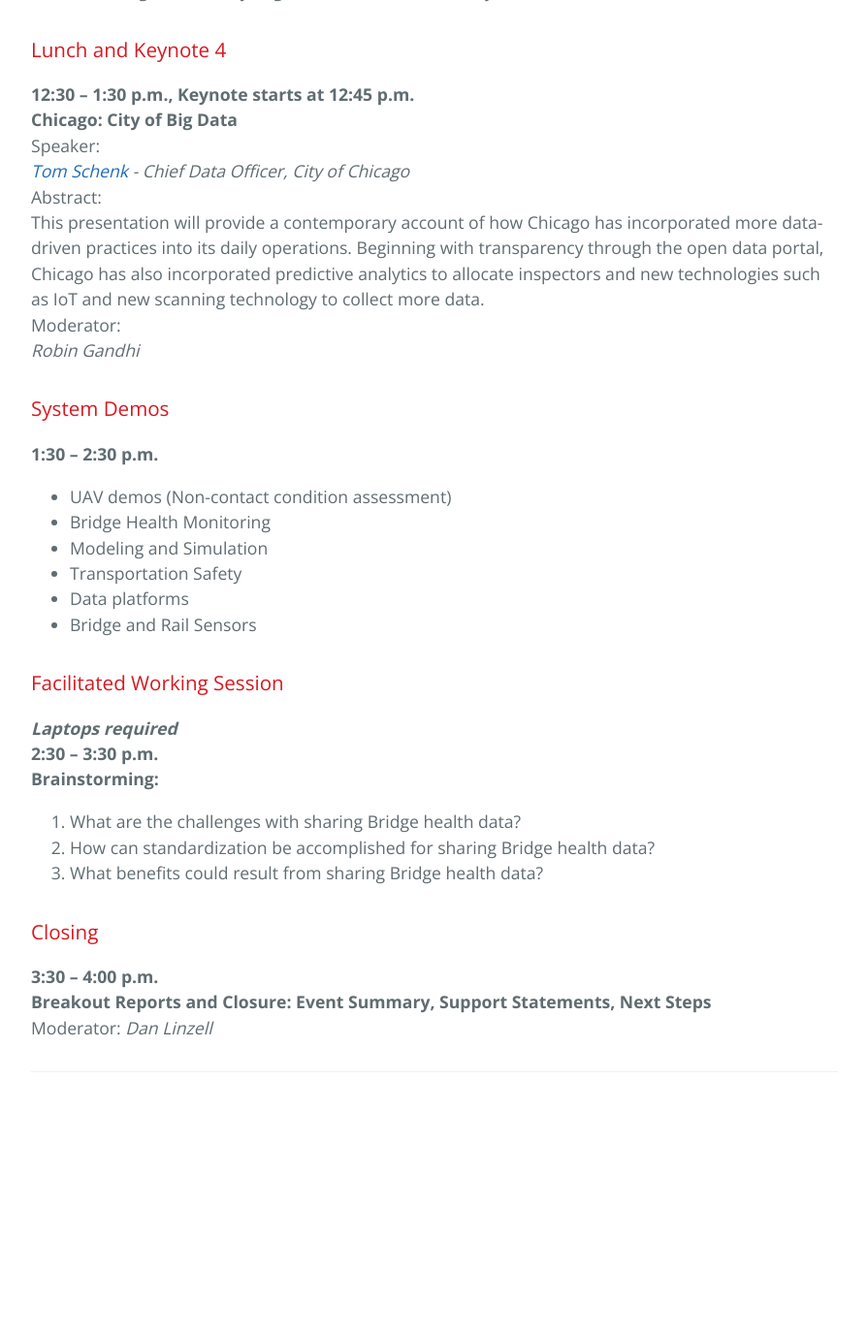
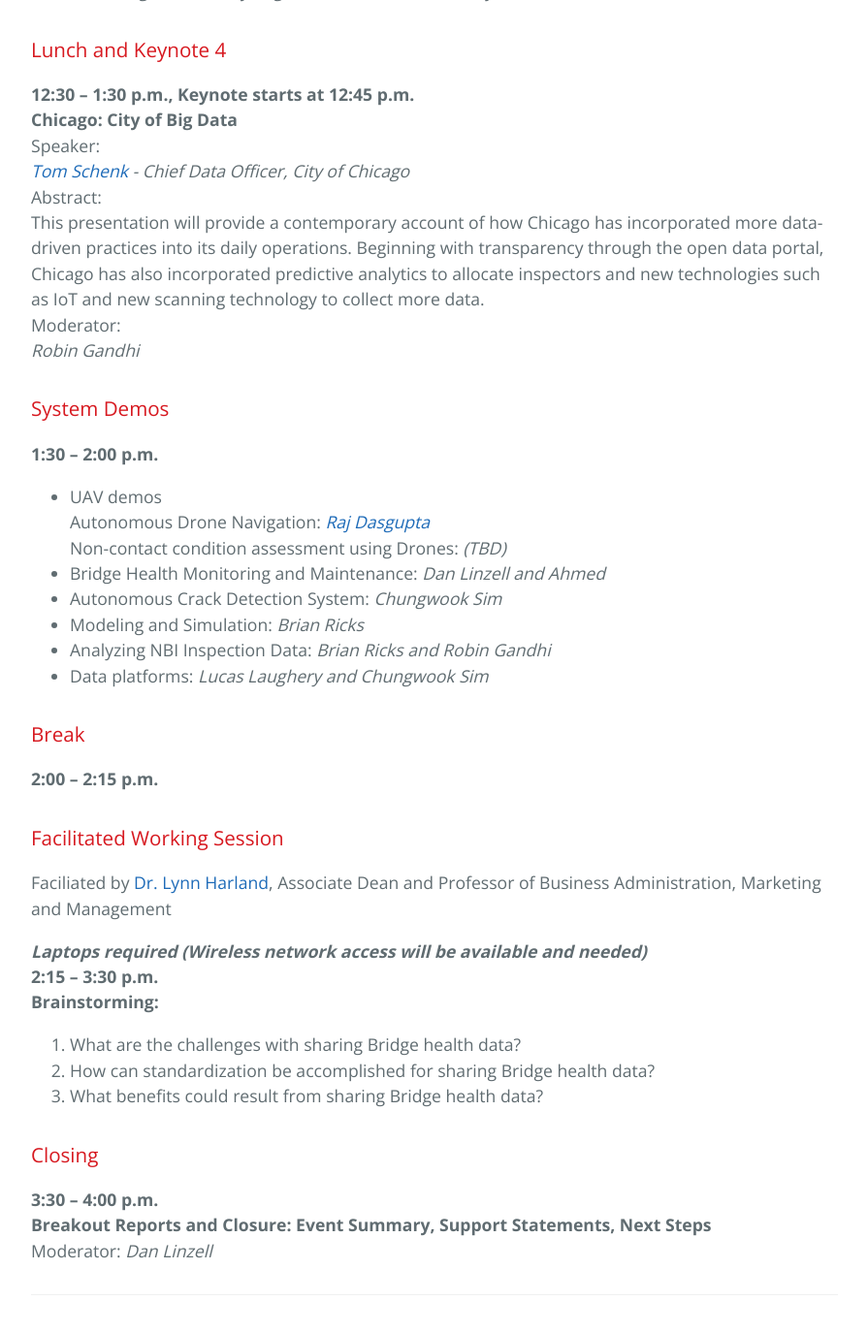
Before and after one commit to BridgingBigData/BridgingBigData.github.io, a Jekyll site: the page built from pages/bbd2016agenda.md, in a window 1280 px wide and 1400 px high, scrolled down 2632 px. Shown: the top 1375 px of the window at 97% size, without its empty margins (192-1087 px from the left). Built offline with Jekyll 4.4.1, drawn with Linux system fonts in a browser that asks for light colours; before the commit the page ends 3802 px from its top, so only the background shows below that.

Commit message:
Update bbd2016agenda.md

```diff
--- a/pages/bbd2016agenda.md
+++ b/pages/bbd2016agenda.md
@@ -84,18 +84,25 @@ Moderator:
 _Robin Gandhi_
 
 ### System Demos
-**1:30 – 2:30 p.m.**
-- UAV demos (Non-contact condition assessment)
-- Bridge Health Monitoring
-- Modeling and Simulation
-- Transportation Safety
-- Data platforms
-- Bridge and Rail Sensors
+**1:30 – 2:00 p.m.**
+- UAV demos
+Autonomous Drone Navigation: _[Raj Dasgupta](https://sites.google.com/site/prithvirajdasgupta/)_
+Non-contact condition assessment using Drones: _(TBD)_
+- Bridge Health Monitoring and Maintenance: _Dan Linzell and Ahmed_
+- Autonomous Crack Detection System: _Chungwook Sim_
+- Modeling and Simulation: _Brian Ricks_
+- Analyzing NBI Inspection Data: _Brian Ricks and Robin Gandhi_
+- Data platforms: _Lucas Laughery and Chungwook Sim_
+
+
+### Break
+**2:00 – 2:15 p.m.**
 
 ### Facilitated Working Session
+Faciliated by [Dr. Lynn Harland](http://www.unomaha.edu/college-of-business-administration/college-profile-and-directory/harland-lynn.php), Associate Dean and Professor of Business Administration, Marketing and Management
 
-_**Laptops required**_
-**2:30 – 3:30 p.m.**
+_**Laptops required (Wireless network access will be available and needed)**_
+**2:15 – 3:30 p.m.**
 **Brainstorming:**
 1. What are the challenges with sharing Bridge health data?
 2. How can standardization be accomplished for sharing Bridge health data?
```
